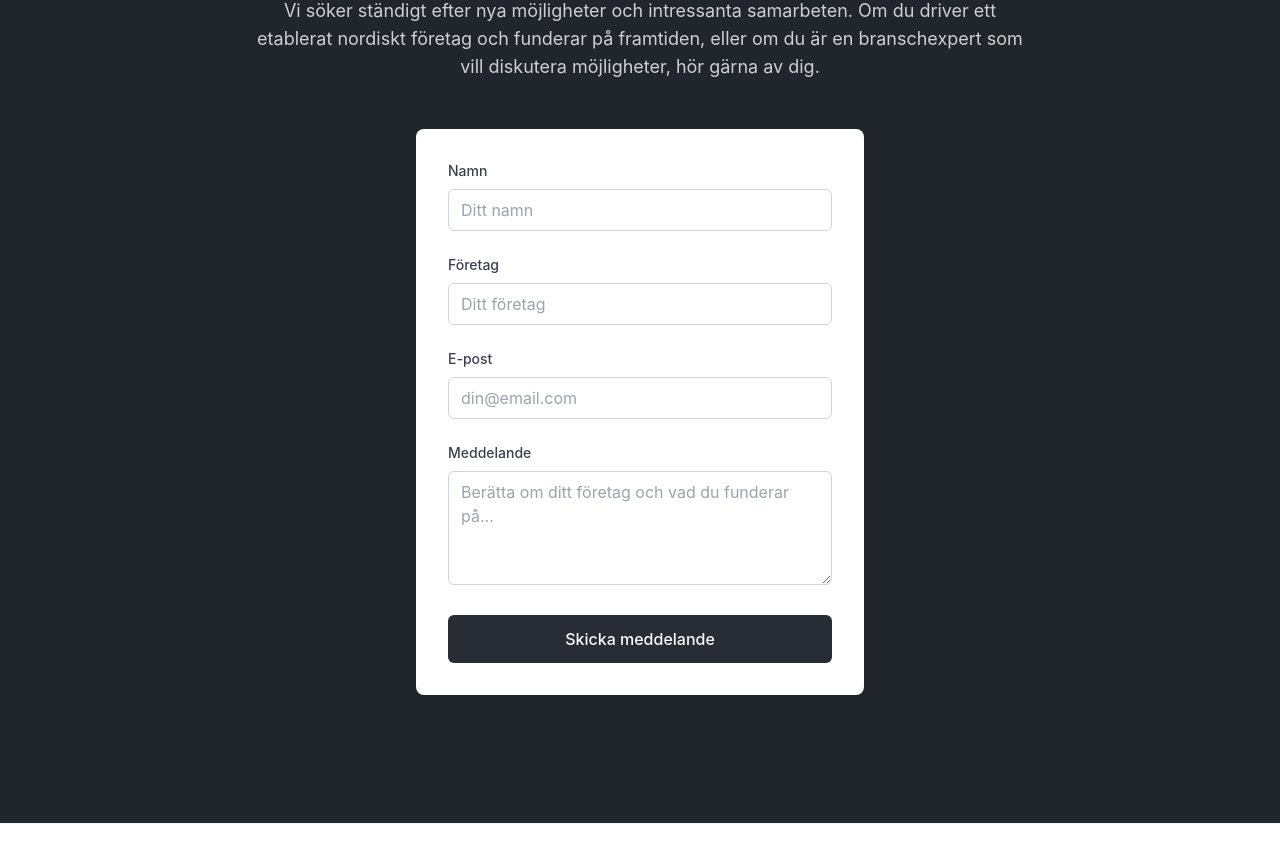
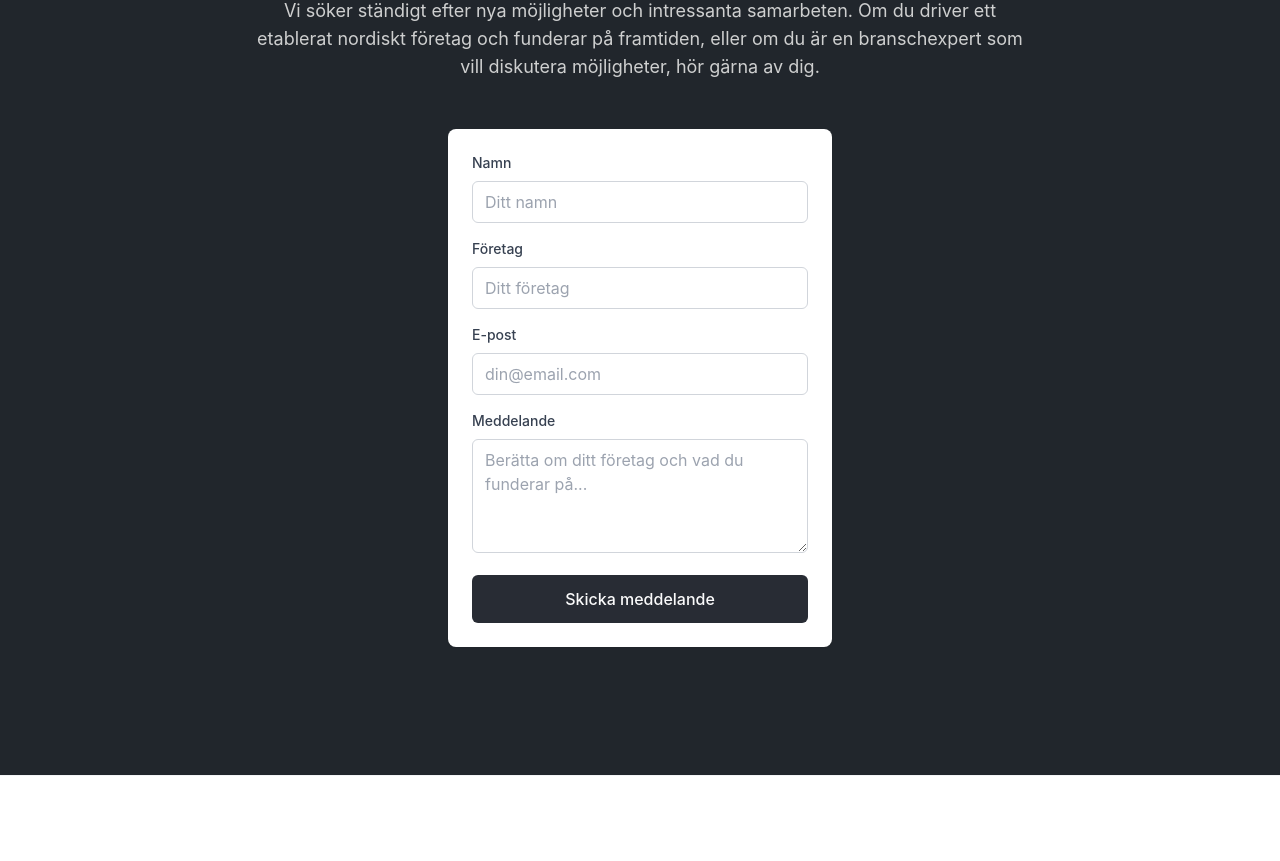
Before and after one commit to Smooother/nivo-web, a React (Vite) app: page / in a window 1280 px wide. Shown: the part 2940-3801 px from the top of the page. Built offline with nearby package versions, Linux system fonts and the light colour scheme.

Commit message:
Justera kontaktformuläret

```diff
--- a/src/components/Community.tsx
+++ b/src/components/Community.tsx
@@ -24,9 +24,9 @@ const Community: React.FC<CommunityProps> = ({ className }) => {
         </FadeIn>
 
         <FadeIn delay={200}>
-          <div className="max-w-md mx-auto">
-            <div className="bg-white rounded-lg p-8 shadow-sm">
-              <form className="space-y-6">
+          <div className="max-w-sm mx-auto">
+            <div className="bg-white rounded-lg p-6 shadow-sm">
+              <form className="space-y-4">
                 <div>
                   <label htmlFor="name" className="block text-sm font-medium text-gray-700 mb-2">
                     Namn
```
